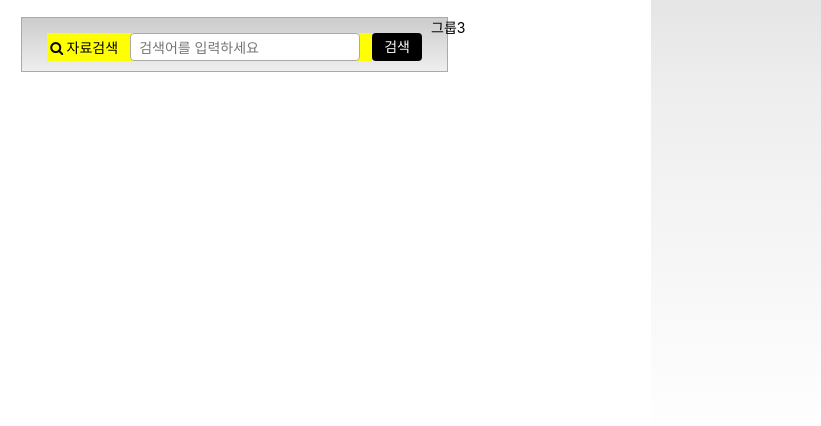
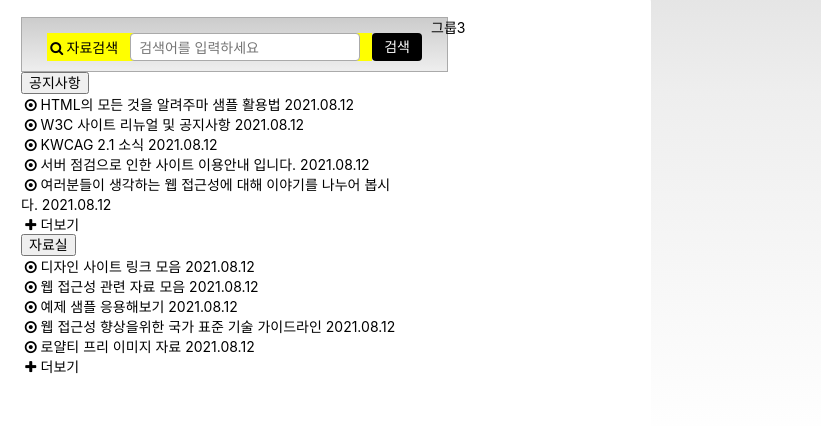
Before and after one commit to leejaelll/zeroConnecTo, a website: page HTML5/index.html in a window 1280 px wide. Shown: the part 260-686 px from the top of the page, 459-1280 px from the left. Drawn offline with Linux system fonts and the light colour scheme; a web font is replaced by a local one.

Commit message:
공지사항 및 자료실 마크업 완성

```diff
--- a/HTML5/index.html
+++ b/HTML5/index.html
@@ -306,6 +306,125 @@
                         </div>
                     </fieldset>
                 </form>
+                <div class="board">
+                    <section class="notice board-section is-select">
+                        <h2 class="sr-only notice-title" id="noticeTitle">
+                            공지사항
+                        </h2>
+                        <button type="button" class="board-tab notice-tab">
+                            공지사항
+                        </button>
+                        <ul class="notice-list board-panel">
+                            <li>
+                                <a class="icon-dot-circled" href="/"
+                                    >HTML의 모든 것을 알려주마 샘플 활용법</a
+                                >
+                                <time datetime="2021-08-12T13:53:45"
+                                    >2021.08.12</time
+                                >
+                            </li>
+                            <li>
+                                <a class="icon-dot-circled" href="/"
+                                    >W3C 사이트 리뉴얼 및 공지사항</a
+                                >
+                                <time datetime="2021-08-12T13:53:45"
+                                    >2021.08.12</time
+                                >
+                            </li>
+                            <li>
+                                <a class="icon-dot-circled" href="/"
+                                    >KWCAG 2.1 소식</a
+                                >
+                                <time datetime="2021-08-12T13:53:45"
+                                    >2021.08.12</time
+                                >
+                            </li>
+                            <li>
+                                <a class="icon-dot-circled" href="/"
+                                    >서버 점검으로 인한 사이트 이용안내
+                                    입니다.</a
+                                >
+                                <time datetime="2021-08-12T13:53:45"
+                                    >2021.08.12</time
+                                >
+                            </li>
+                            <li>
+                                <a class="icon-dot-circled" href="/"
+                                    >여러분들이 생각하는 웹 접근성에 대해
+                                    이야기를 나누어 봅시다.</a
+                                >
+                                <time datetime="2021-08-12T13:53:45"
+                                    >2021.08.12</time
+                                >
+                            </li>
+                        </ul>
+                        <a
+                            href="/"
+                            class="icon-plus more board-more"
+                            title="공지사항"
+                            aria-labelledby="noticeTitle"
+                            >더보기</a
+                        >
+                    </section>
+                    <section class="archive board-section">
+                        <h2 class="sr-only archive-title" id="archiveTitle">
+                            자료실
+                        </h2>
+                        <button type="button" class="board-tab archive-tab">
+                            자료실
+                        </button>
+                        <ul class="archive-list board-panel">
+                            <li>
+                                <a class="icon-dot-circled" href="/"
+                                    >디자인 사이트 링크 모음</a
+                                >
+                                <time datetime="2021-08-12T13:53:45"
+                                    >2021.08.12</time
+                                >
+                            </li>
+                            <li>
+                                <a class="icon-dot-circled" href="/"
+                                    >웹 접근성 관련 자료 모음</a
+                                >
+                                <time datetime="2021-08-12T13:53:45"
+                                    >2021.08.12</time
+                                >
+                            </li>
+                            <li>
+                                <a class="icon-dot-circled" href="/"
+                                    >예제 샘플 응용해보기</a
+                                >
+                                <time datetime="2021-08-12T13:53:45"
+                                    >2021.08.12</time
+                                >
+                            </li>
+                            <li>
+                                <a class="icon-dot-circled" href="/"
+                                    >웹 접근성 향상을위한 국가 표준 기술
+                                    가이드라인</a
+                                >
+                                <time datetime="2021-08-12T13:53:45"
+                                    >2021.08.12</time
+                                >
+                            </li>
+                            <li>
+                                <a class="icon-dot-circled" href="/"
+                                    >로얄티 프리 이미지 자료</a
+                                >
+                                <time datetime="2021-08-12T13:53:45"
+                                    >2021.08.12</time
+                                >
+                            </li>
+                        </ul>
+                        <a
+                            href="/"
+                            class="icon-plus more board-more"
+                            title="자료실"
+                            aria-labelledby="archiveTitle"
+                            >더보기</a
+                        >
+                    </section>
+                </div>
             </div>
             <div class="group group3">그룹3</div>
         </main>
```
